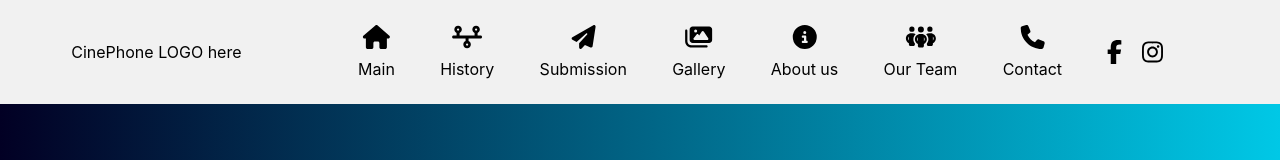
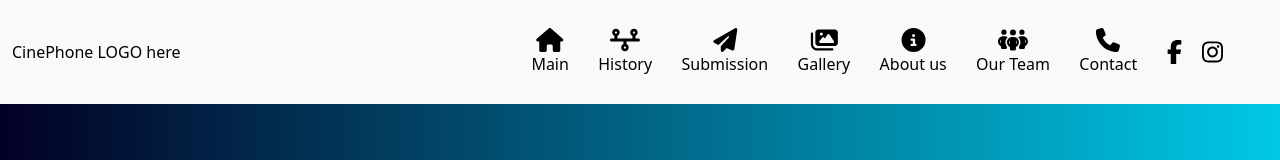
Before and after one commit to archiltavdgiridze/cinephone, a React (Create React App) app: page / in a window 1280 px wide. Shown: the top 160 px of the page. Built offline with nearby package versions, Linux system fonts and the light colour scheme.

Commit message:
navbar responsive

```diff
--- a/package.json
+++ b/package.json
@@ -10,8 +10,10 @@
     "@testing-library/jest-dom": "^5.17.0",
     "@testing-library/react": "^13.4.0",
     "@testing-library/user-event": "^13.5.0",
+    "bootstrap": "^5.3.3",
     "fontawesome": "^5.6.3",
     "react": "^18.2.0",
+    "react-bootstrap": "^2.10.2",
     "react-dom": "^18.2.0",
     "react-router-dom": "^6.21.1",
     "react-scripts": "5.0.1",
--- a/src/App.css
+++ b/src/App.css
@@ -2,7 +2,3 @@ body a {
   text-decoration: none;
   color: black;
 }
-
-.pages {
-  padding-top: var(--navbar-height);
-}
--- a/src/App.js
+++ b/src/App.js
@@ -1,5 +1,5 @@
 import "./App.css";
-import Navbar from "./components/Navbar/Navbar";
+// import Navbar from "./components/Navbar/Navbar";
 import { Route, Routes } from "react-router-dom";
 import Landing from "./components/Landing/Landing";
 import Contact from "./components/Contact/Contact";
@@ -8,11 +8,14 @@ import History from "./components/History/History";
 import Gallery from "./components/Gallery/Gallery";
 import Submission from "./components/Submission/Submission";
 import OurTeam from "./components/OurTeam/OurTeam";
+import NavbarElem from "./components/Navbar/Navbar";
+import 'bootstrap/dist/css/bootstrap.min.css';
+
 
 function App() {
   return (
     <div className="App">
-      <Navbar />
+      <NavbarElem />
       <div className="pages">
         <Routes>
           <Route path="/" element={<Landing />} />
--- a/src/components/Navbar/Navbar.jsx
+++ b/src/components/Navbar/Navbar.jsx
@@ -12,14 +12,96 @@ import {
   faPeopleGroup,
   faPhone,
 } from "@fortawesome/free-solid-svg-icons";
+import Button from 'react-bootstrap/Button';
+import Container from 'react-bootstrap/Container';
+import Form from 'react-bootstrap/Form';
+import Nav from 'react-bootstrap/Nav';
+import Navbar from 'react-bootstrap/Navbar';
+import NavDropdown from 'react-bootstrap/NavDropdown';
+import Offcanvas from 'react-bootstrap/Offcanvas';
 
-const Navbar = () => {
+const NavbarElem = () => {
   return (
-    <nav>
+    // <nav>
+    //   <div className="logo">
+    //     <Link to="/">CinePhone LOGO here</Link>
+    //   </div>
+    //   <ul>
+    //     <li>
+    //       <Link to="/">
+    //         <FontAwesomeIcon icon={faHouse} />
+    //         <p>Main</p>
+    //       </Link>
+    //     </li>
+    //     <li>
+    //       <Link to="/history">
+    //         <FontAwesomeIcon icon={faTimeline} />
+    //         <p>History</p>
+    //       </Link>
+    //     </li>
+    //     <li>
+    //       <Link to="/submission">
+    //         <FontAwesomeIcon icon={faPaperPlane} />
+    //         <p>Submission</p>
+    //       </Link>
+    //     </li>
+    //     <li>
+    //       <Link to="/gallery">
+    //         <FontAwesomeIcon icon={faImages} />
+    //         <p>Gallery</p>
+    //       </Link>
+    //     </li>
+    //     <li>
+    //       <Link to="/about_us">
+    //         <FontAwesomeIcon icon={faCircleInfo} />
+    //         <p>About us</p>
+    //       </Link>
+    //     </li>
+    //     <li>
+    //       <Link to="/our_team">
+    //         <FontAwesomeIcon icon={faPeopleGroup} />
+    //         <p>Our Team</p>
+    //       </Link>
+    //     </li>
+    //     <li>
+    //       <Link to="/contact">
+    //         <FontAwesomeIcon icon={faPhone} />
+    //         <p>Contact</p>
+    //       </Link>
+    //     </li>
+    //     <div className="navbar-social-logo">
+    //       <li>
+    //         <Link to="https://www.fb.com">
+    //           <FontAwesomeIcon icon={faFacebookF} />
+    //         </Link>
+    //       </li>
+    //       <li>
+    //         <Link to="https://www.instagram.com">
+    //           <FontAwesomeIcon icon={faInstagram} />
+    //         </Link>
+    //       </li>
+    //     </div>
+    //   </ul>
+    // </nav>
+    <Navbar expand={'lg'} className="bg-body-tertiary">
+      <Container fluid>
         <div className="logo">
           <Link to="/">CinePhone LOGO here</Link>
         </div>
-      <ul>
+        <Navbar.Toggle aria-controls={`offcanvasNavbar-expand-lg`} />
+        <Navbar.Offcanvas
+          id={`offcanvasNavbar-expand-lg`}
+          aria-labelledby={`offcanvasNavbarLabel-expand-lg`}
+          placement="end"
+        >
+          <Offcanvas.Header closeButton>
+            <Offcanvas.Title id={`offcanvasNavbarLabel-expand-lg`}>
+              Menu
+            </Offcanvas.Title>
+          </Offcanvas.Header>
+          <Offcanvas.Body>
+            <Nav className="justify-content-end flex-grow-1 pe-3">
+              <ul style={{listStyle:'none'}}>
                 <li>
                   <Link to="/">
                     <FontAwesomeIcon icon={faHouse} />
@@ -75,8 +157,13 @@ const Navbar = () => {
                   </li>
                 </div>
               </ul>
-    </nav>
+            </Nav>
+
+          </Offcanvas.Body>
+        </Navbar.Offcanvas>
+      </Container>
+    </Navbar>
   );
 };
 
-export default Navbar;
+export default NavbarElem;
--- a/src/components/Navbar/Navbar.scss
+++ b/src/components/Navbar/Navbar.scss
@@ -27,7 +27,6 @@ nav {
       a {
         display: flex;
         flex-direction: column;
-        gap: 10px;
 
         p {
           margin: 0;
```
Also changed, not shown: 1 other file (tests, documents, lock files or other folders). Lines whose indentation alone changed are shown as unchanged.
